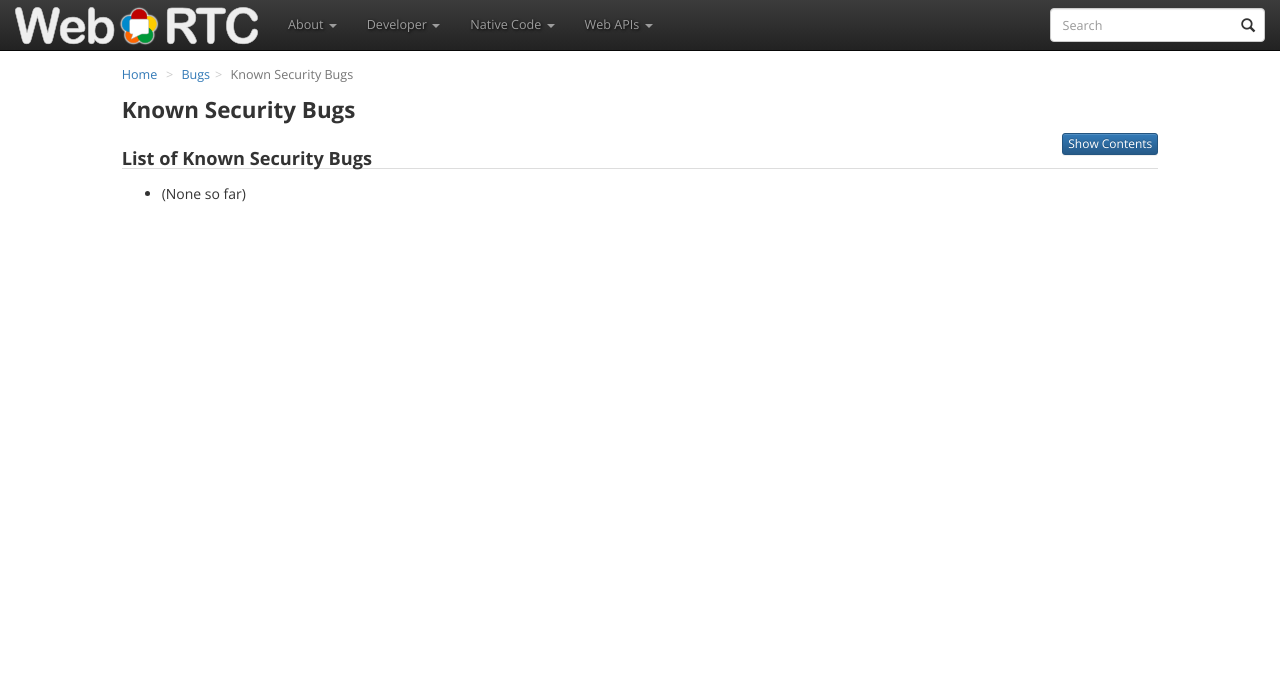
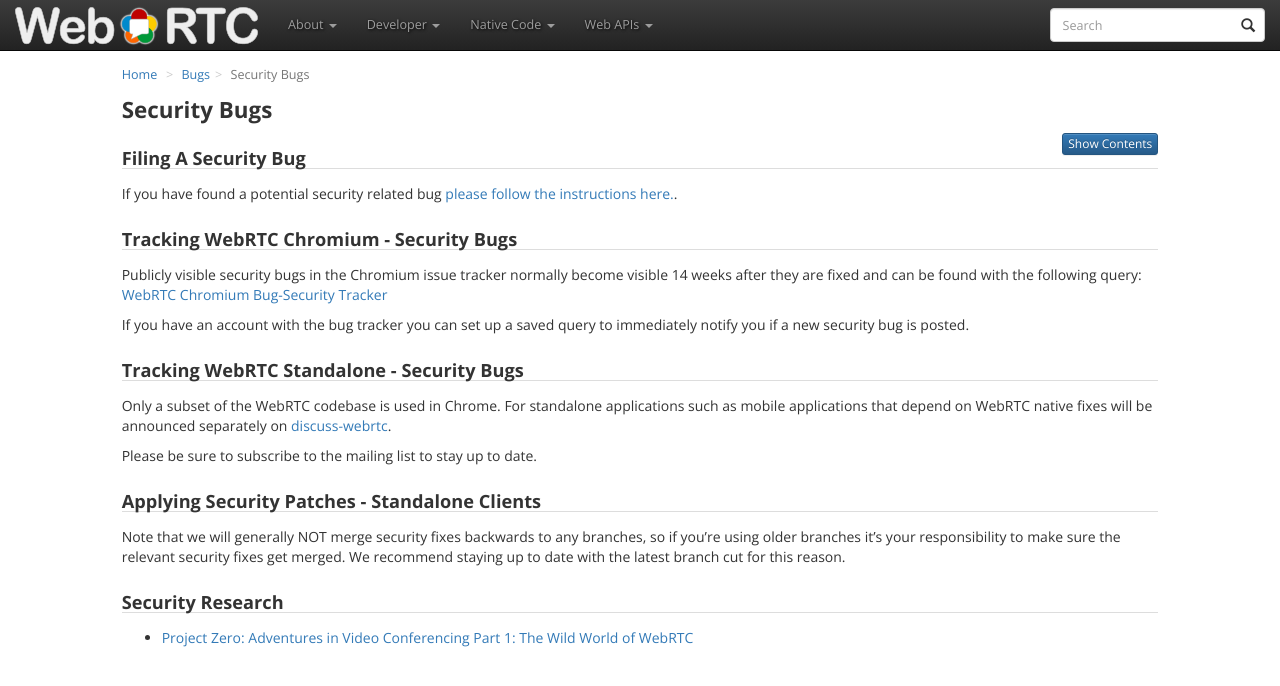
Before and after one commit to webrtc/webrtc-org, a Jekyll site: the page built from bugs/security/index.md, in a window 1280 px wide and 900 px high. Shown: the top 686 px of the window. Built offline with Jekyll 4.4.1, drawn with Linux system fonts in a browser that asks for light colours; nearby versions of some CDN libraries.

Commit message:
Updated the security information

```diff
--- a/bugs/security/index.md
+++ b/bugs/security/index.md
@@ -1,12 +1,35 @@
 ---
 layout: default
-title: Known Security Bugs
+title: Security Bugs
 permalink: /bugs/security/
-crumb: Known Security Bugs
+crumb: Security Bugs
 ---
 
 {% include toc-hide.html %}
 
-### List of Known Security Bugs
+### Filing A Security Bug
+If you have found a potential security related bug [please follow the instructions here.](https://webrtc.org/bugs/).
 
-* (None so far)
+### Tracking WebRTC Chromium - Security Bugs
+Publicly visible security bugs in the Chromium issue tracker normally become
+visible 14 weeks after they are fixed and can be found with the following query:
+[WebRTC Chromium Bug-Security Tracker](https://bugs.chromium.org/p/chromium/issues/list?can=1&q=component:Blink%3EWebRTC%20Type=Bug-Security%20&sort=-modified&colspec=ID%20Pri%20M%20Stars%20ReleaseBlock%20Component%20Status%20Owner%20Summary%20OS%20Modified)
+
+If you have an account with the bug tracker you can set up a saved query to
+immediately notify you if a new security bug is posted.
+
+### Tracking WebRTC Standalone - Security Bugs
+Only a subset of the WebRTC codebase is used in Chrome. For standalone
+applications such as mobile applications that depend on WebRTC native fixes
+will be announced separately on [discuss-webrtc](https://groups.google.com/group/discuss-webrtc).
+
+Please be sure to subscribe to the mailing list to stay up to date.
+
+### Applying Security Patches - Standalone Clients
+Note that we will generally NOT merge security fixes backwards to any branches,
+so if you’re using older branches it’s your responsibility to make sure the
+relevant security fixes get merged. We recommend staying up to date with the
+latest branch cut for this reason.
+
+### Security Research
+* [Project Zero: Adventures in Video Conferencing Part 1: The Wild World of WebRTC](https://googleprojectzero.blogspot.com/2018/12/adventures-in-video-conferencing-part-1.html)
```
